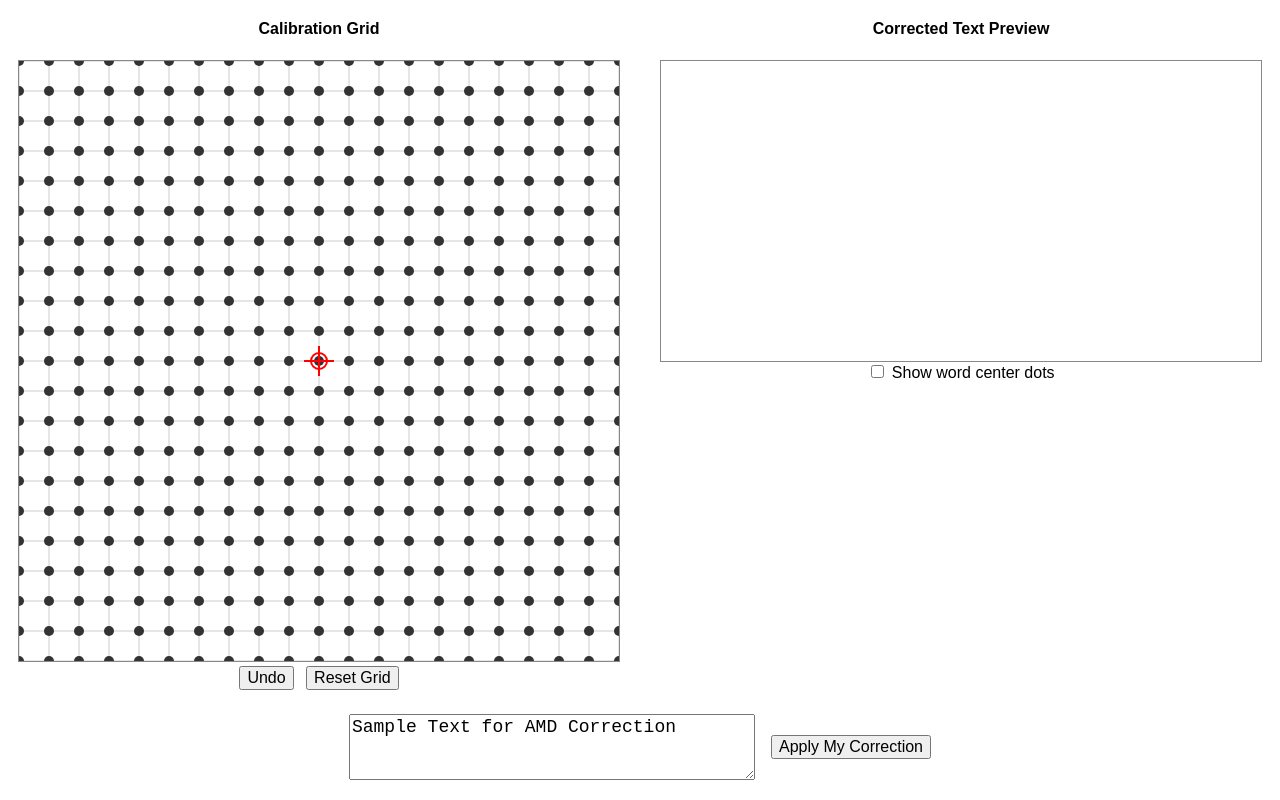
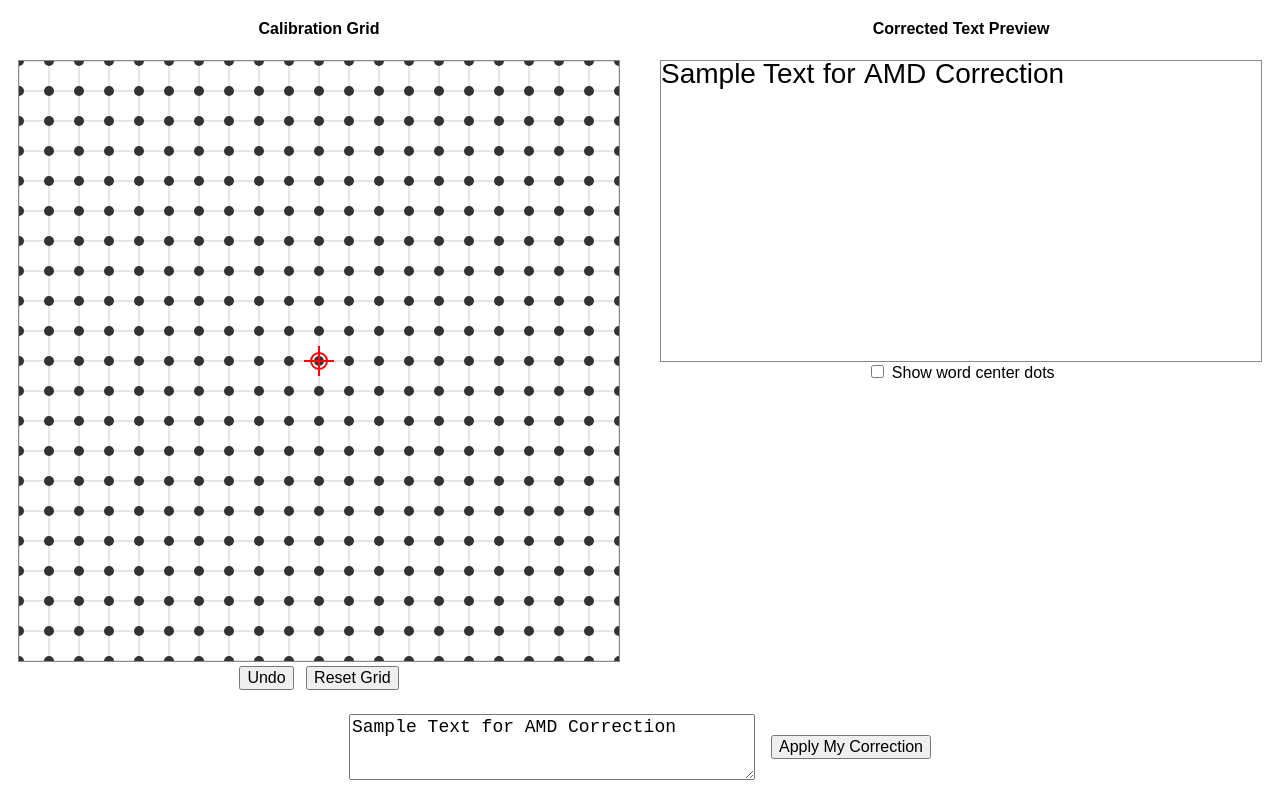
Before and after one commit to AMDfocus/macular-vision-corrector, a plain HTML site: page index.html in a window 1280 px wide. Both pictures are taken after a click on the button "Apply My Correction". Shown: the part 70-870 px from the top of the page. Drawn offline with Linux system fonts and the light colour scheme.

Commit message:
Update index.html

```diff
--- a/index.html
+++ b/index.html
@@ -1,5 +1,5 @@
 <!--
-  Macular Vision Corrector
+  Macular Vision Corrector — Final Working Version
 -->
 <!DOCTYPE html>
 <html lang="en">
@@ -41,19 +41,19 @@
     <button id="applyBtn">Apply My Correction</button>
   </div>
 <script>
-// Element refs
+// Elements
 const gridCanvas = document.getElementById('gridCanvas'), gctx = gridCanvas.getContext('2d');
 const previewCanvas = document.getElementById('previewCanvas'), pctx = previewCanvas.getContext('2d');
 const undoBtn = document.getElementById('undoBtn'), resetBtn = document.getElementById('resetBtn');
 const applyBtn = document.getElementById('applyBtn'), textInput = document.getElementById('textInput');
 const centerDotChk = document.getElementById('centerDotChk');
-// auto re-apply correction when toggling center dots
-centerDotChk.addEventListener('change', () => applyBtn.onclick());
 
-// Grid settings
-const COLS = 20, N = COLS + 1;
-const gridSize = 600;
-const cellW = gridSize / COLS, cellH = cellW;
+// Reapply on toggle
+centerDotChk.addEventListener('change', () => applyBtn.click());
+
+// Config
+const COLS = 20, N = COLS + 1, gridSize = 600;
+const cellW = gridSize / COLS;
 const FONT = '28px sans-serif', LINEH = 32;
 
 // State
@@ -61,15 +61,15 @@ let points = [], dragPoint = null;
 for (let i = 0; i < N; i++) {
   points[i] = [];
   for (let j = 0; j < N; j++) {
-    points[i][j] = { x: i * cellW, y: j * cellH, dx: 0, dy: 0 };
+    points[i][j] = { x: i * cellW, y: j * cellW, dx: 0, dy: 0 };
   }
 }
 
 // Draw grid
 function drawGrid() {
-  gctx.clearRect(0, 0, gridSize, gridSize);
+  gctx.clearRect(0,0,gridSize,gridSize);
   gctx.strokeStyle = '#ccc'; gctx.lineWidth = 1;
-  // Vertical
+  // Vertical lines
   for (let i = 0; i < N; i++) {
     gctx.beginPath();
     gctx.moveTo(points[i][0].x + points[i][0].dx, points[i][0].y + points[i][0].dy);
@@ -78,7 +78,7 @@ function drawGrid() {
     }
     gctx.stroke();
   }
-  // Horizontal
+  // Horizontal lines
   for (let j = 0; j < N; j++) {
     gctx.beginPath();
     gctx.moveTo(points[0][j].x + points[0][j].dx, points[0][j].y + points[0][j].dy);
@@ -87,35 +87,128 @@ function drawGrid() {
     }
     gctx.stroke();
   }
-  // Dots & center
+  // Dots
   points.flat().forEach(p => {
-    gctx.beginPath(); gctx.arc(p.x + p.dx, p.y + p.dy, 5, 0, 2 * Math.PI);
+    gctx.beginPath(); gctx.arc(p.x + p.dx, p.y + p.dy, 5, 0, 2*Math.PI);
     gctx.fillStyle = '#333'; gctx.fill();
   });
-  const cx = gridSize / 2, cy = gridSize / 2;
+  // Center marker
+  const cx = gridSize/2, cy = gridSize/2;
   gctx.strokeStyle = 'red'; gctx.lineWidth = 2;
-  gctx.beginPath(); gctx.arc(cx, cy, 8, 0, 2 * Math.PI); gctx.stroke();
+  gctx.beginPath(); gctx.arc(cx,cy,8,0,2*Math.PI); gctx.stroke();
   gctx.beginPath();
-  gctx.moveTo(cx - 15, cy); gctx.lineTo(cx + 15, cy);
-  gctx.moveTo(cx, cy - 15); gctx.lineTo(cx, cy + 15);
+  gctx.moveTo(cx-15,cy); gctx.lineTo(cx+15,cy);
+  gctx.moveTo(cx,cy-15); gctx.lineTo(cx,cy+15);
   gctx.stroke();
 }
 
-// Undo/Reset
+// History
 const history = [];
 function saveState() { history.push(points.flat().map(p => ({ dx: p.dx, dy: p.dy }))); }
-undoBtn.onclick = () => { if (history.length) { const last = history.pop(); points.flat().forEach((p,i) => { p.dx = last[i].dx; p.dy = last[i].dy; }); drawGrid(); }};
-resetBtn.onclick = () => { points.flat().forEach(p => { p.dx = 0; p.dy = 0; }); history.length = 0; drawGrid(); pctx.clearRect(0,0,previewCanvas.width, previewCanvas.height); };
+undoBtn.onclick = () => {
+  if (history.length) {
+    const last = history.pop();
+    points.flat().forEach((p,i) => { p.dx = last[i].dx; p.dy = last[i].dy; });
+    drawGrid();
+  }
+};
+resetBtn.onclick = () => {
+  points.flat().forEach(p => { p.dx = 0; p.dy = 0; });
+  history.length = 0;
+  drawGrid();
+  pctx.clearRect(0,0, previewCanvas.width, previewCanvas.height);
+};
 
-// Drag
-gridCanvas.addEventListener('pointerdown', e => { saveState(); const r = gridCanvas.getBoundingClientRect(); const mx = e.clientX - r.left, my = e.clientY - r.top; points.flat().forEach(p => { if (Math.hypot(mx - (p.x + p.dx), my - (p.y + p.dy)) < 8) dragPoint = p; }); });
-gridCanvas.addEventListener('pointermove', e => { if (!dragPoint) return; const r = gridCanvas.getBoundingClientRect(); dragPoint.dx = e.clientX - r.left - dragPoint.x; dragPoint.dy = e.clientY - r.top - dragPoint.y; drawGrid(); });
+// Drag events
+gridCanvas.addEventListener('pointerdown', e => {
+  saveState();
+  const r = gridCanvas.getBoundingClientRect();
+  const mx = e.clientX - r.left, my = e.clientY - r.top;
+  points.flat().forEach(p => {
+    if (Math.hypot(mx - (p.x + p.dx), my - (p.y + p.dy)) < 8) {
+      dragPoint = p;
+    }
+  });
+});
+gridCanvas.addEventListener('pointermove', e => {
+  if (!dragPoint) return;
+  const r = gridCanvas.getBoundingClientRect();
+  dragPoint.dx = e.clientX - r.left - dragPoint.x;
+  dragPoint.dy = e.clientY - r.top - dragPoint.y;
+  drawGrid();
+});
 gridCanvas.addEventListener('pointerup', () => { dragPoint = null; });
 
-// Fourier & Apply (omitted for brevity)
+// Fourier interpolation
+const coeffDx = [], coeffDy = [];
+function computeCoeffs() {
+  for (let u=0; u<N; u++) {
+    coeffDx[u] = [];
+    coeffDy[u] = [];
+    for (let v=0; v<N; v++) {
+      let rX=0, iX=0, rY=0, iY=0;
+      for (let i=0; i<N; i++) for (let j=0; j<N; j++) {
+        const ang = -2*Math.PI*(u*i/N + v*j/N);
+        const c = Math.cos(ang), s = Math.sin(ang);
+        rX += points[i][j].dx * c; iX += points[i][j].dx * s;
+        rY += points[i][j].dy * c; iY += points[i][j].dy * s;
+      }
+      const norm = N*N;
+      coeffDx[u][v] = { re: rX/norm, im: iX/norm };
+      coeffDy[u][v] = { re: rY/norm, im: iY/norm };
+    }
+  }
+}
+function fourierDist(x,y) {
+  const gx = x / cellW, gy = y / cellW;
+  let dx=0, dy=0;
+  for (let u=0; u<N; u++) for (let v=0; v<N; v++) {
+    const ang = 2*Math.PI*(u*gx/N + v*gy/N);
+    const c = Math.cos(ang), s = Math.sin(ang);
+    dx += coeffDx[u][v].re * c - coeffDx[u][v].im * s;
+    dy += coeffDy[u][v].re * c - coeffDy[u][v].im * s;
+  }
+  return { dx, dy };
+}
 
-// Init
-drawGrid();
+// Apply correction
+applyBtn.onclick = () => {
+  computeCoeffs();
+  pctx.clearRect(0,0, previewCanvas.width, previewCanvas.height);
+  pctx.font = FONT; pctx.textBaseline = 'top'; pctx.fillStyle = '#000'; pctx.textAlign = 'left';
+  const words = textInput.value.trim().split(/\s+/).filter(w => w);
+  let x=0, y=0;
+  const space = pctx.measureText(' ').width, maxW = previewCanvas.width;
+  const centers = [];
+  for (const w of words) {
+    const wW = Math.ceil(pctx.measureText(w).width), h = LINEH;
+    if (x + wW > maxW) { x = 0; y += LINEH; }
+    const off = document.createElement('canvas'); off.width = wW; off.height = h;
+    const ictx = off.getContext('2d'); ictx.font = FONT; ictx.textBaseline = 'top'; ictx.fillStyle = '#000'; ictx.fillText(w, 0, 0);
+    const src = ictx.getImageData(0,0,wW,h).data;
+    const dst = pctx.createImageData(wW, h);
+    const cx = previewCanvas.width/2, cy = previewCanvas.height/2;
+    for (let py=0; py<h; py++) {
+      for (let px=0; px<wW; px++) {
+        const {dx, dy} = fourierDist(cx + px - wW/2, cy + py - h/2);
+        const sx = Math.round(px + dx), sy = Math.round(py + dy);
+        const si = 4 * ((Math.min(h-1, Math.max(0, sy)) * wW) + Math.min(wW-1, Math.max(0, sx)));
+        const di = 4 * ((py * wW) + px);
+        dst.data.set(src.slice(si, si+4), di);
+      }
+    }
+    pctx.putImageData(dst, x, y);
+    centers.push({ cx: x + wW/2, cy: y + h/2 });
+    x += wW + space;
+  }
+  if (centerDotChk.checked) {
+    pctx.fillStyle = 'red';
+    centers.forEach(c => { pctx.beginPath(); pctx.arc(c.cx, c.cy, 5, 0, 2*Math.PI); pctx.fill(); });
+  }
+};
+
+// Initialize
+window.onload = () => drawGrid();
 </script>
 </body>
 </html>
```
